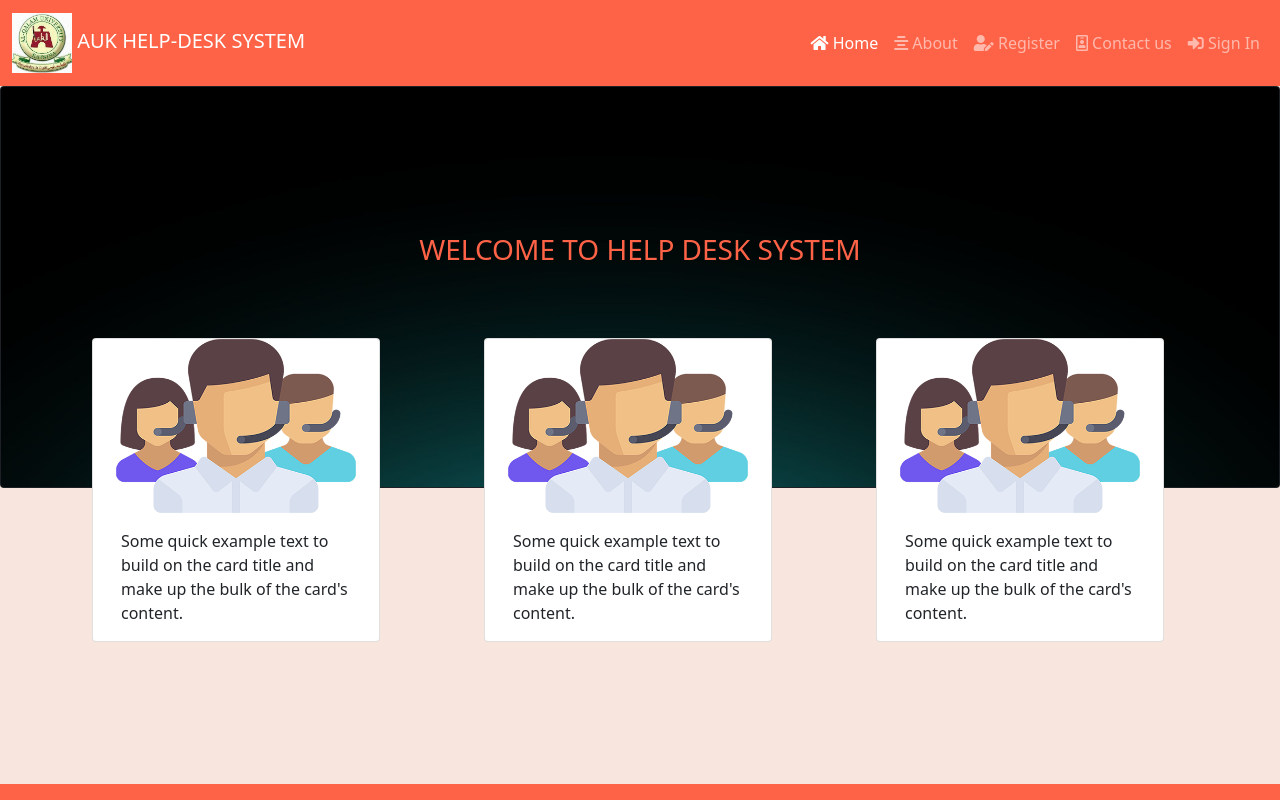
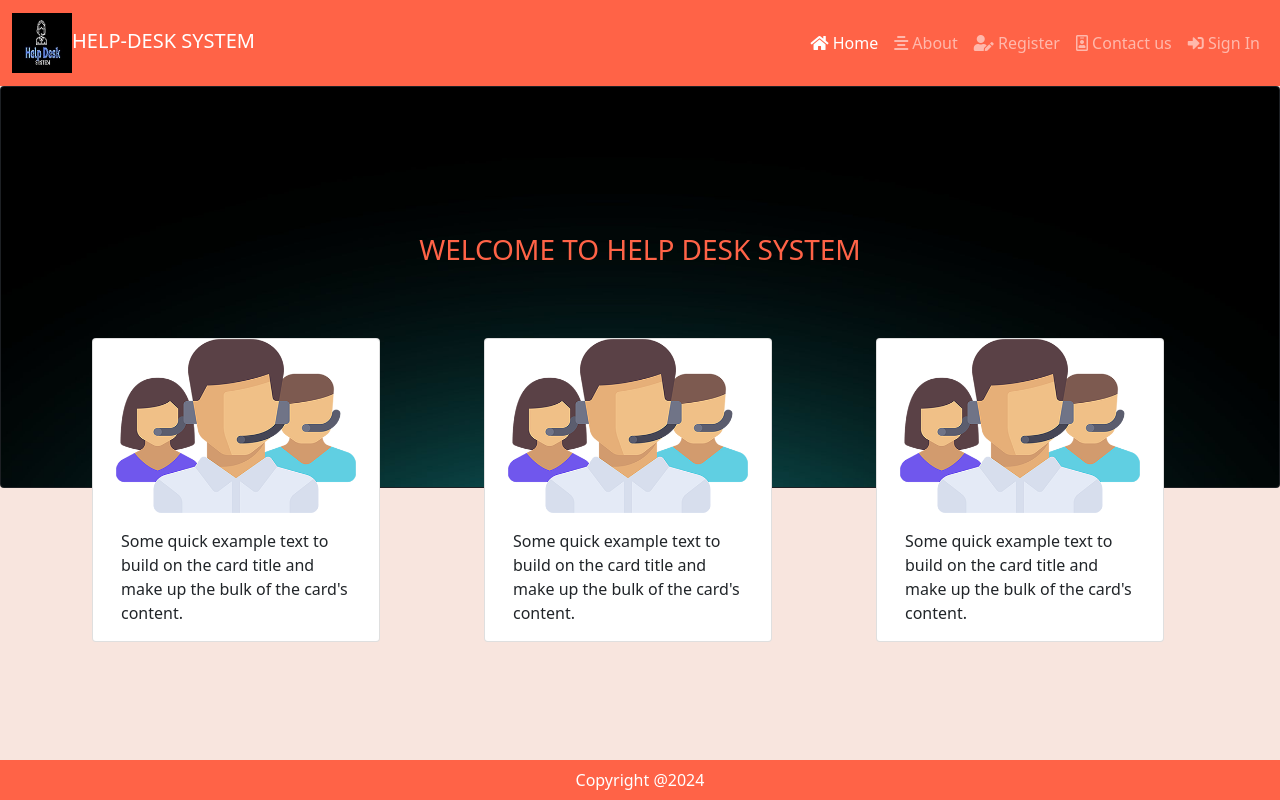
Before and after one commit to marvel9117/help_desk_management_system, a PHP site: page / in a window 1280 px wide. Run offline with PHP 8.4, Linux system fonts and the light colour scheme.

Commit message:
logo added

```diff
--- a/index.php
+++ b/index.php
@@ -18,7 +18,7 @@ include 'scripts/class_auto_loader.php';
 
     <nav class="navbar navbar-expand-lg navbar-dark">
         <div class="container-fluid">
-            <a class="navbar-brand" href="#"><img src="imgs/logo.jpg" alt="" srcset="" style="width: 60px;"> AUK HELP-DESK SYSTEM</a>
+            <a class="navbar-brand" href="#"><img src="imgs/logo.jpg" alt="" srcset="" style="width: 60px;">HELP-DESK SYSTEM</a>
             <button class="navbar-toggler" type="button" data-bs-toggle="collapse" data-bs-target="#navbarSupportedContent" aria-controls="navbarSupportedContent" aria-expanded="false" aria-label="Toggle navigation">
             <span class="navbar-toggler-icon"></span>
             </button>
@@ -77,7 +77,7 @@ include 'scripts/class_auto_loader.php';
 
     <nav class="navbar fixed-bottom navbar-dark">
         <div class="container justify-content-center">
-            <span style="color: white;"></span>
+            <span style="color: white;">Copyright @2024</span>
         </div>
     </nav>
 
```
Also changed, not shown: imgs/logo.jpg.
